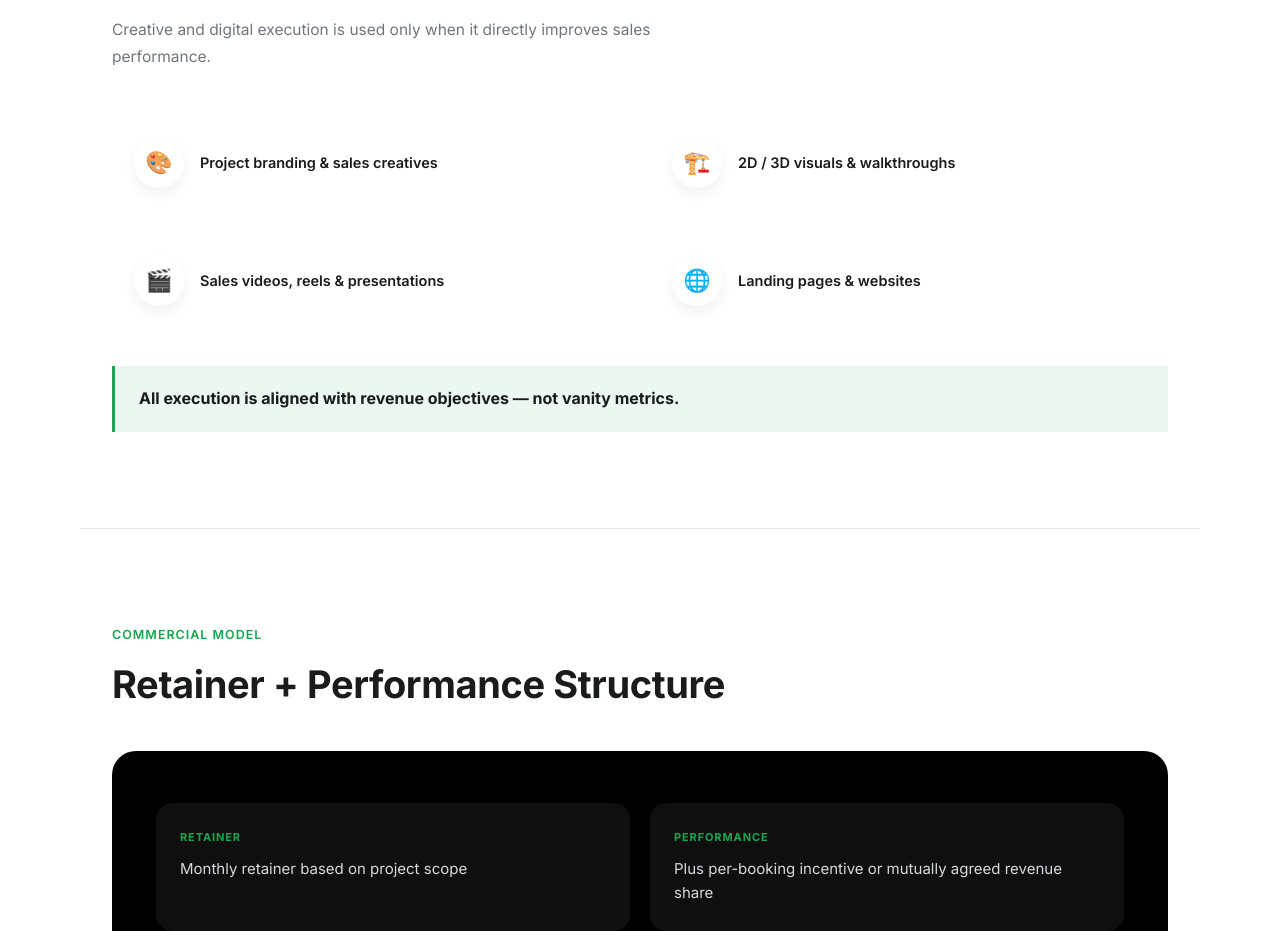
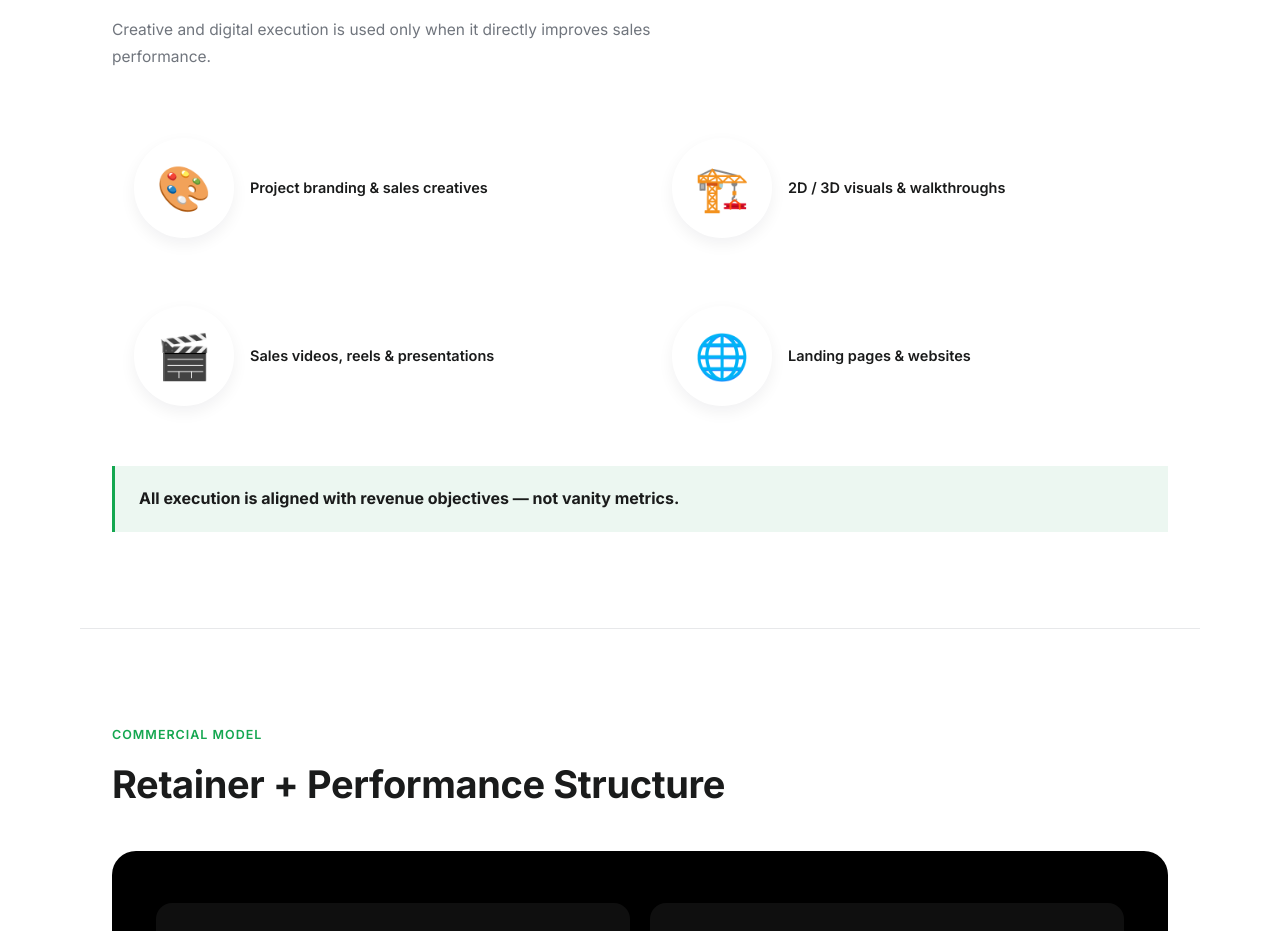
Before and after one commit to khurram7jc/propkads-website, a Next.js app: page / in a window 1280 px wide. Shown: the part 4900-5831 px from the top of the page. Built offline with nearby package versions, Linux system fonts and the light colour scheme; no server answers; the database is empty.

Commit message:
Double the Execution Support section icon sizes

```diff
--- a/app/globals.css
+++ b/app/globals.css
@@ -321,7 +321,7 @@ input, select, textarea{font-family:inherit;}
 }
 .exec-card-v2:hover{background:var(--green-tint);}
 .exec-card-v2-icon{
-  font-size:22px; width:50px; height:50px; border-radius:50%; background:#fff;
+  font-size:44px; width:100px; height:100px; border-radius:50%; background:#fff;
   display:flex; align-items:center; justify-content:center; flex-shrink:0;
   box-shadow:0 6px 16px rgba(20,22,26,0.06);
 }
```
